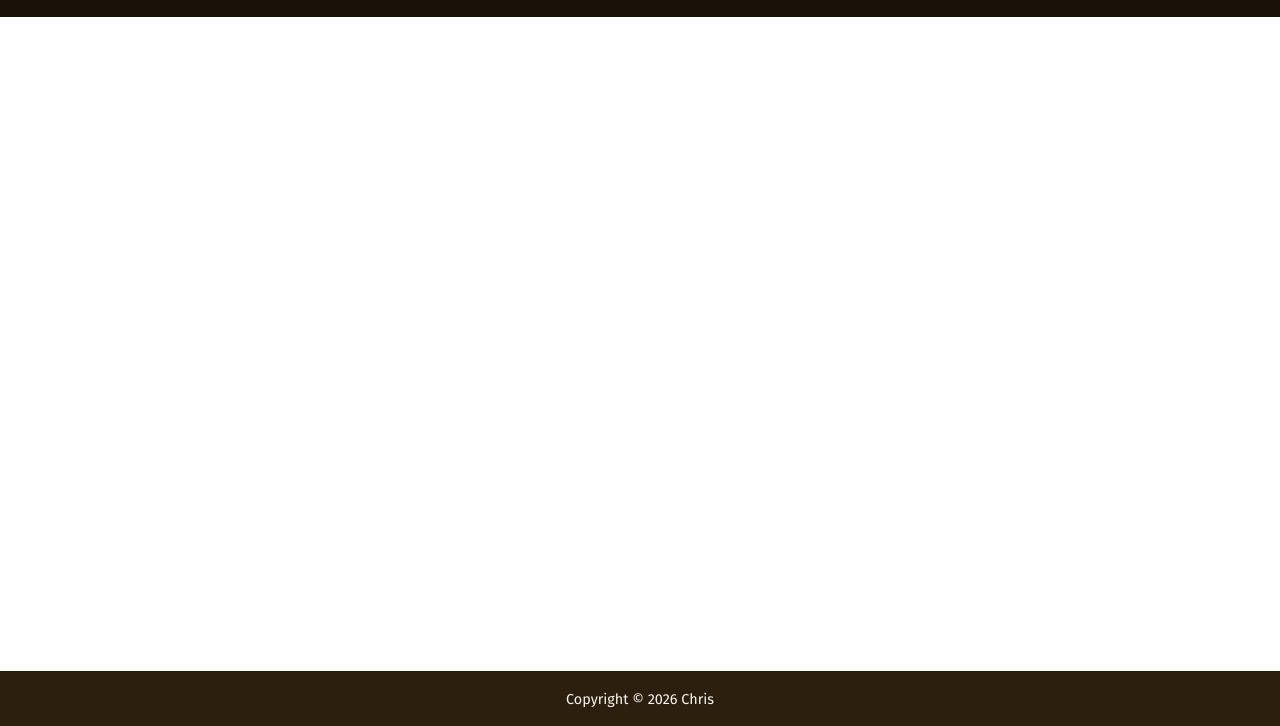
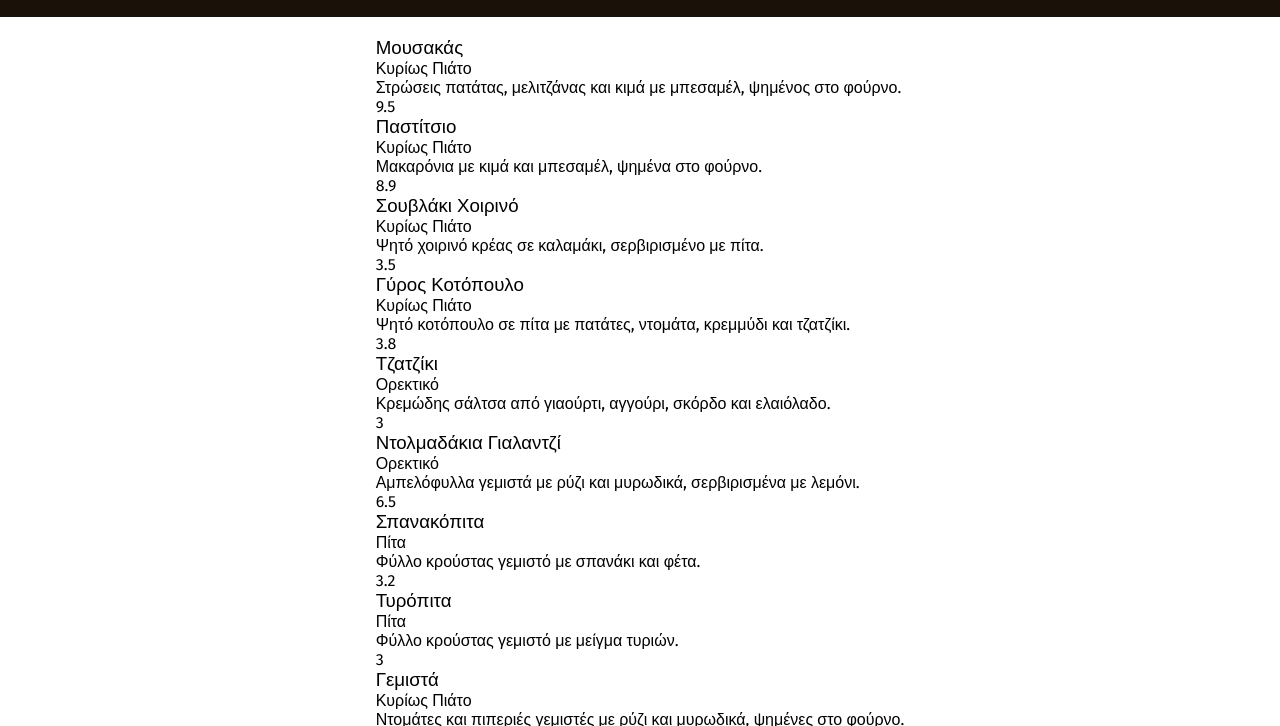
Before and after one commit to ablaoublas11/Restaurant-Page, a website built with webpack: page src/template.html in a window 1280 px wide. Both pictures are taken after a click on the button "Menu". Shown: the part 72-798 px from the top of the page. Built offline with nearby package versions, Linux system fonts and the light colour scheme; no server answers.

Commit message:
Load menu items using array of objects without any styling

```diff
--- a/src/index.js
+++ b/src/index.js
@@ -1,9 +1,5 @@
 import "./style.css";
-import {menuSearch} from "./scripts/foodRequest";
-
-// import {greekDishes} from "./scripts/menu";
-
-// console.log(greekDishes);
+import {renderMenu} from "./scripts/renderMenu";
 
 const app = {
     elements:{
@@ -45,10 +41,9 @@ const app = {
           service.`;
         node.append(h1, paragraph);
     },
-    async renderMenu(){
-        //alert("hi menu");
+    renderMenu(){
         this.elements.contentSection.innerHTML="";
-        const data = await menuSearch();
+        this.elements.contentSection.appendChild(renderMenu());
     },
     renderAbout(){
         //alert("hi about");
--- a/src/scripts/foodRequest.js
+++ /dev/null
@@ -1,14 +0,0 @@
-const API_KEY = "aa58d204bef842328eb48be47456fe70";
-const API_URL = "https://fakerestaurantapi.runasp.net/api/Restaurant/5/menu";
-
-export const menuSearch = async () => {
-    const response = await fetch(API_URL);
-    const data = await response.json();
-
-    if (data.results.length === 0 && page === 1) {
-        alert("Δεν υπάρχουν δεδομένα για αυτο το μενού")
-        return;
-    }
-
-    return data;
-}
--- /dev/null
+++ b/src/scripts/renderMenu.js
@@ -0,0 +1,29 @@
+import {greekDishes} from "./menu";
+
+export const renderMenu = () => {
+    const node = document.createElement("div");
+    node.className = "menuContent";
+
+    //πέρασμα όλου του πίνακα και δημιουργία html tag για κάθε στοιχείο του πίνακα
+    greekDishes.forEach((element, index) => {
+        const childNode = document.createElement("div");
+        childNode.className = "menuItem";
+        const childItem = `
+            <h3>${element.name}</h3>
+            <h4>${element.category}</h4>
+            <p>${element.description}</p>
+            <p>${element.price}</p>
+        `;
+        childNode.insertAdjacentHTML("beforeend", childItem);
+        node.append(childNode);
+    });
+    return node;
+}
+
+const createMenuItem = (foodItem) => {
+
+}
+
+const nextMenuItems = (remainItems) => {
+
+}
```
Also changed, not shown: src/template.html (+1 -5 lines).
